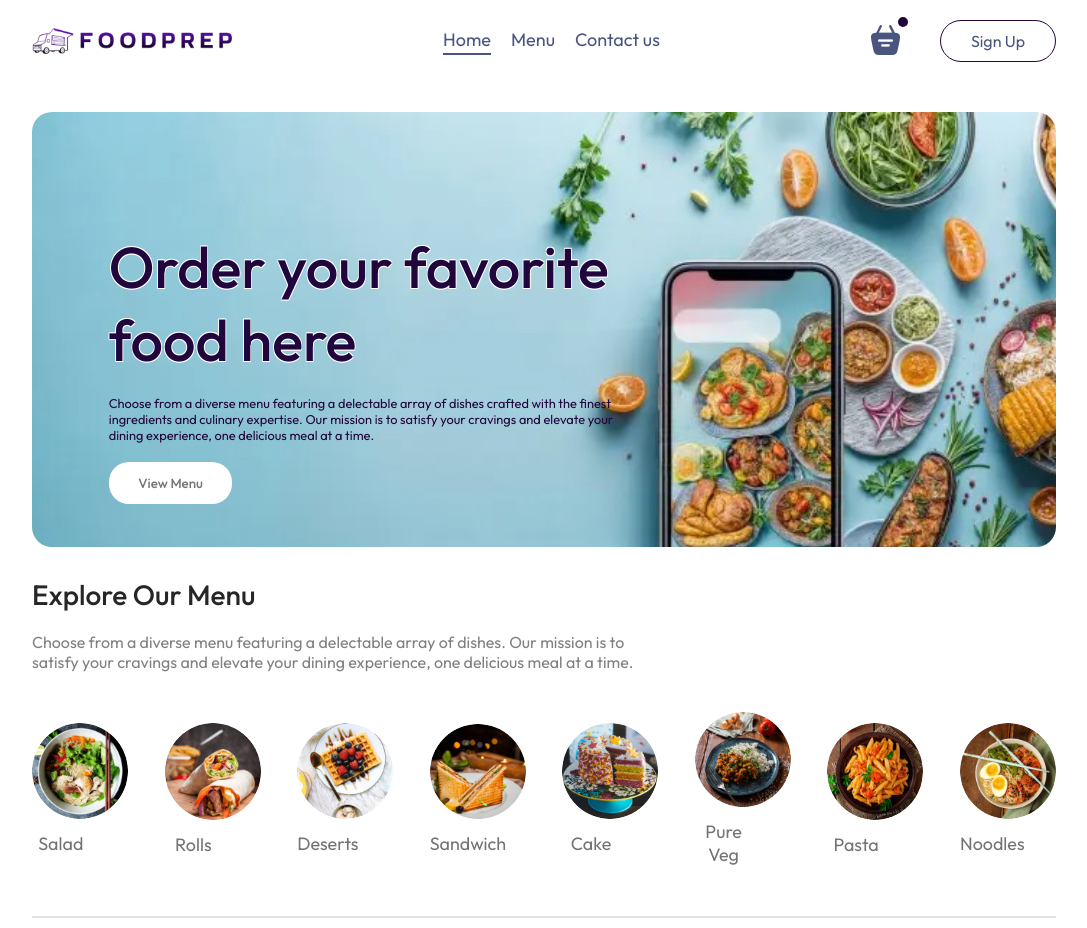
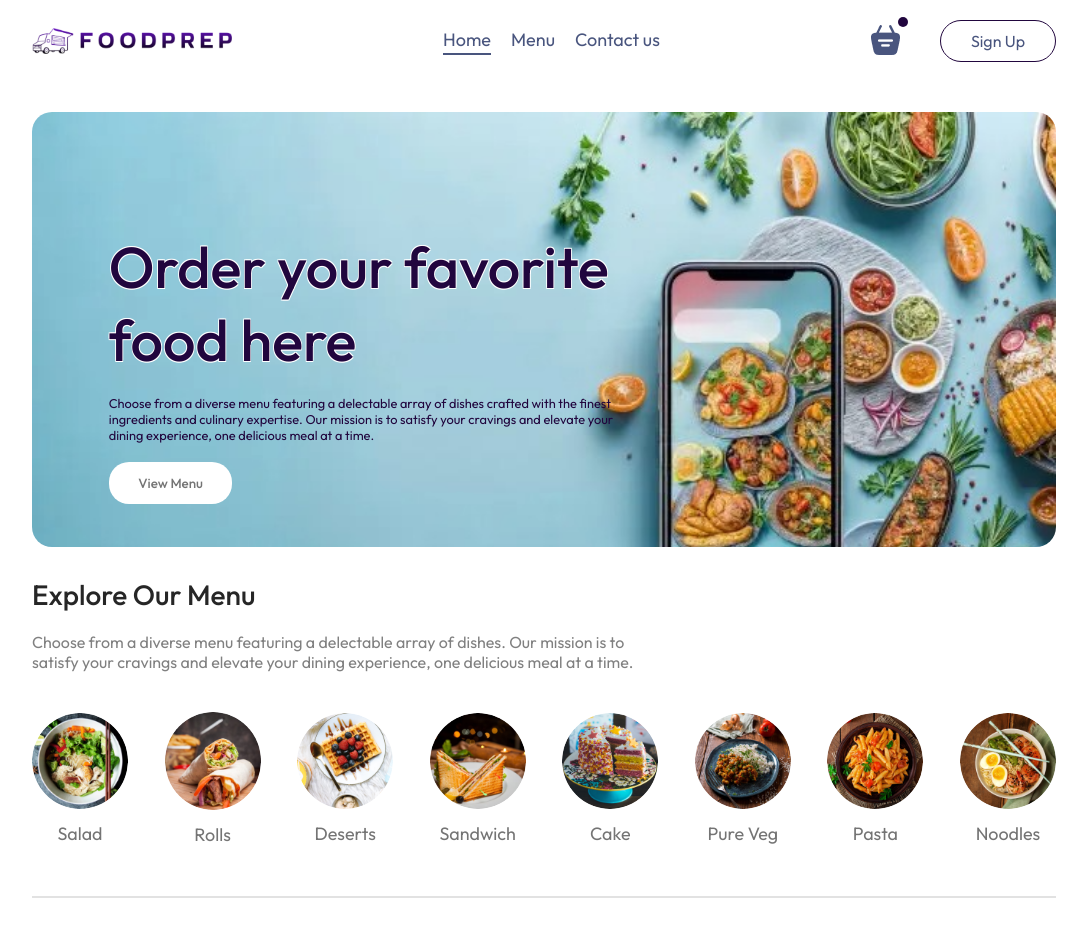
Before and after one commit to SalmanLnD/FoodPrepVIT, a React (Vite) app: page / in a window 1280 px wide. Shown: the whole page, without its empty margins (96-1183 px from the left). Built offline with nearby package versions, Linux system fonts and the light colour scheme.

Commit message:
fixed p alignment

```diff
--- a/src/components/ExploreMenu/ExploreMenu.css
+++ b/src/components/ExploreMenu/ExploreMenu.css
@@ -10,7 +10,7 @@
     color:#262626;
 }
 
-.explore-menu p{
+.explore-menu-text{
     font-size: 1.6rem;
     max-width: 60%;
     color:#808080;
--- a/src/components/ExploreMenu/ExploreMenu.jsx
+++ b/src/components/ExploreMenu/ExploreMenu.jsx
@@ -7,7 +7,7 @@
   return (
     <div className='explore-menu'>
         <h1>Explore Our Menu</h1>
-        <p>Choose from a diverse menu featuring a delectable array of dishes. Our mission is to satisfy your cravings and elevate your dining experience, one delicious meal at a time.
+        <p className='explore-menu-text'>Choose from a diverse menu featuring a delectable array of dishes. Our mission is to satisfy your cravings and elevate your dining experience, one delicious meal at a time.
         </p>
         <div className="explore-menu-list">
             {
```
